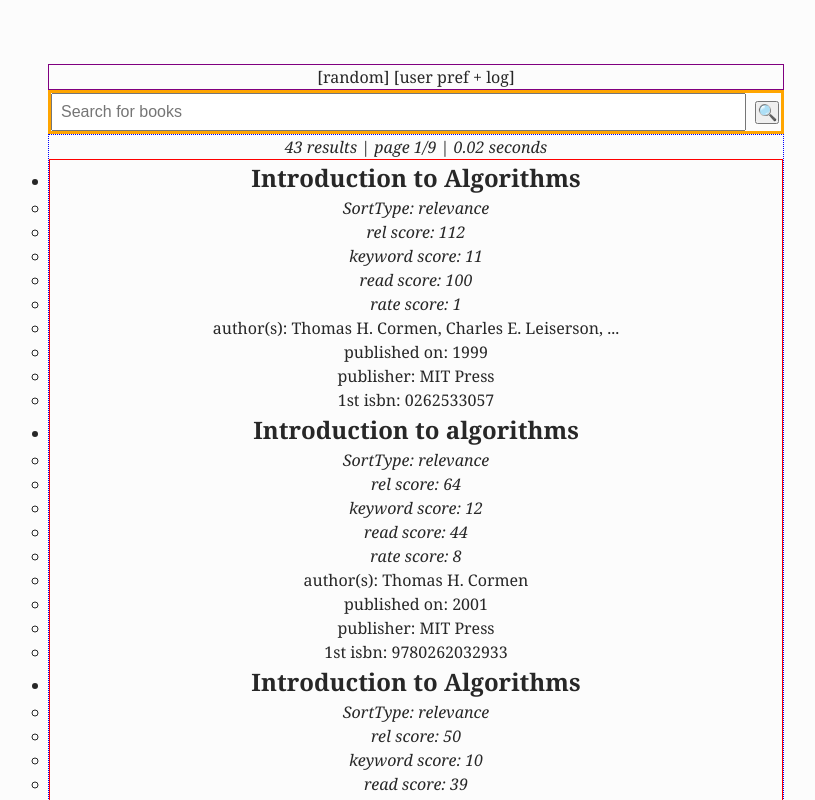
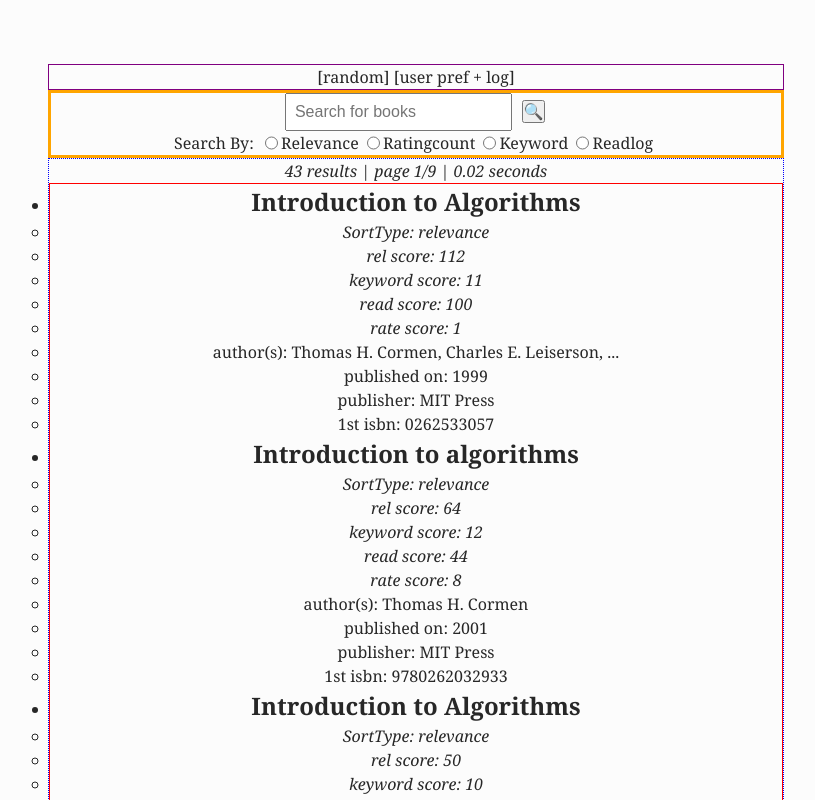
Before and after one commit to protofarer/bookhunter, a React (Vite) app: page / in a window 1280 px wide. Shown: the top 800 px of the page, without its empty margins (224-1039 px from the left). Built offline with nearby package versions, Linux system fonts and the light colour scheme.

Commit message:
feat: selectable sort type

```diff
--- a/src/App.css
+++ b/src/App.css
@@ -57,6 +57,29 @@
 
 .searchForm {
   border: 3px solid orange;
+  display: flex;
+  flex-flow: column nowrap;
+}
+
+#searchInput {
+  flex: 1;
+}
+
+.searchForm-bottombar {
+  display: flex;
+  gap: 0.2em;
+}
+
+.searchForm-bottombar span {
+  margin-right: 0.5em;
+}
+
+.searchForm-bottombar label {
+  margin-right: 0.3em;
+}
+
+.searchForm-bottombar input {
+  margin: 0;
 }
 
 .results {
--- a/src/App.tsx
+++ b/src/App.tsx
@@ -91,6 +91,7 @@
         onSubmit={handleSearchSubmit}
         onChange={handleSearchInputChange}
         searchText={searchText}
+        setSortType={setSortType}
       />
       <Results
         pageCount={pageCount}
--- a/src/components/SearchBar.tsx
+++ b/src/components/SearchBar.tsx
@@ -1,15 +1,26 @@
+import { SortType } from "../types";
+
 export default function SearchBar({
-  onSubmit, onChange, searchText
+  onSubmit, onChange, searchText, setSortType
 } : {
   onSubmit: (e: React.FormEvent<HTMLFormElement>) => void;
   onChange: (e: React.ChangeEvent<HTMLInputElement>) => void;
   searchText: string;
+  setSortType: (sortType: SortType) => void;
 }) {
+
+  const onRadioChange = (e: React.ChangeEvent<HTMLInputElement>) => {
+    setSortType(e.target.value as SortType);
+  };
+
   return (
     <form
       className="searchForm"
-      onSubmit={onSubmit}>
+      onSubmit={onSubmit}
+    >
+      <div className="searchForm-topbar">
         <input
+          id="searchInput"
           type="text"
           placeholder="Search for books"
           value={searchText}
@@ -18,6 +29,27 @@
         <button type="submit">
           🔍
         </button>
+      </div>
+      <div className="searchForm-bottombar">
+        <span>Search By: </span>
+
+        <input type="radio" id="relevance" name="sortType" value="relevance"
+          onChange={onRadioChange} />
+        <label htmlFor="relevance">Relevance</label>
+
+        <input type="radio" id="ratingcount" name="sortType" value="ratingcount"
+          onChange={onRadioChange} />
+        <label htmlFor="ratingcount">Ratingcount</label>
+
+        <input type="radio" id="keyword" name="sortType" value="keyword"
+          onChange={onRadioChange} />
+        <label htmlFor="keyword">Keyword</label>
+
+        <input type="radio" id="readlog" name="sortType" value="readlog"
+          onChange={onRadioChange} />
+        <label htmlFor="readlog">Readlog</label>
+
+      </div>
     </form>
   )
 
```
Lines whose indentation alone changed are shown as unchanged.
